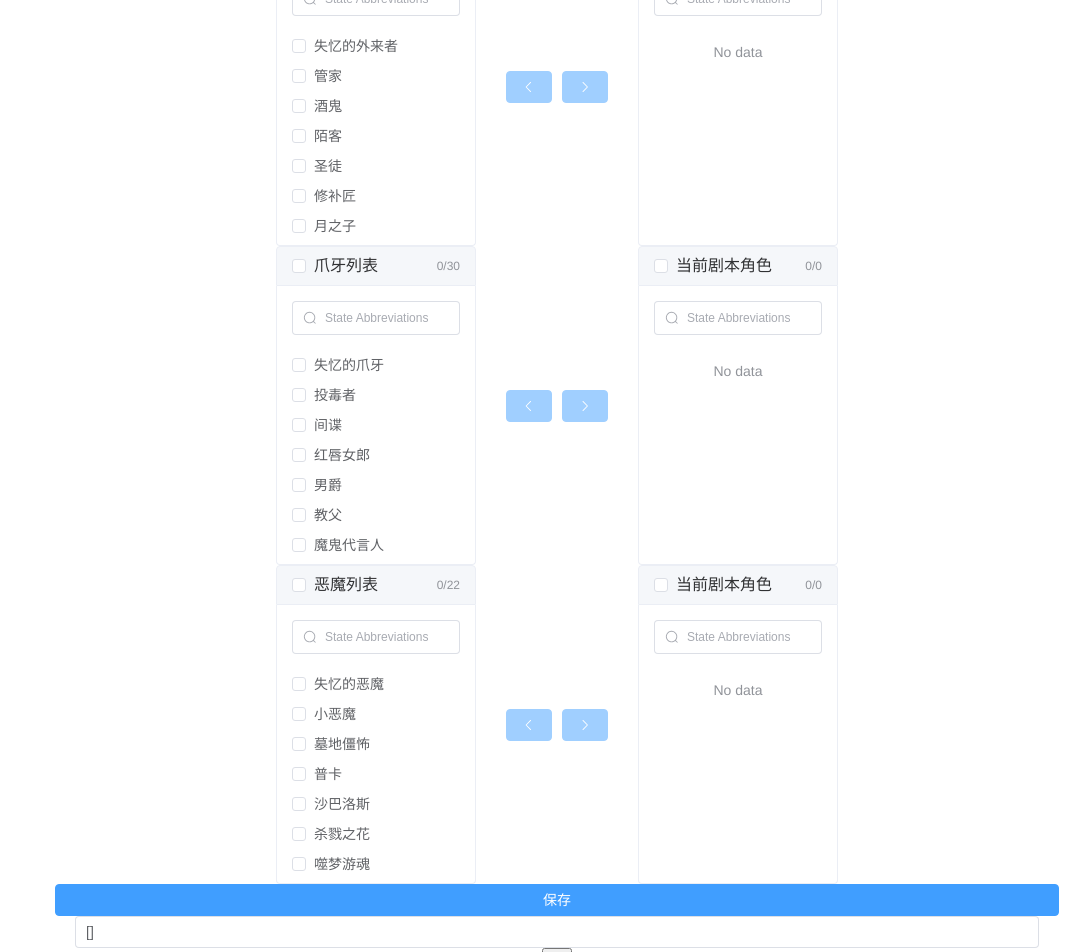
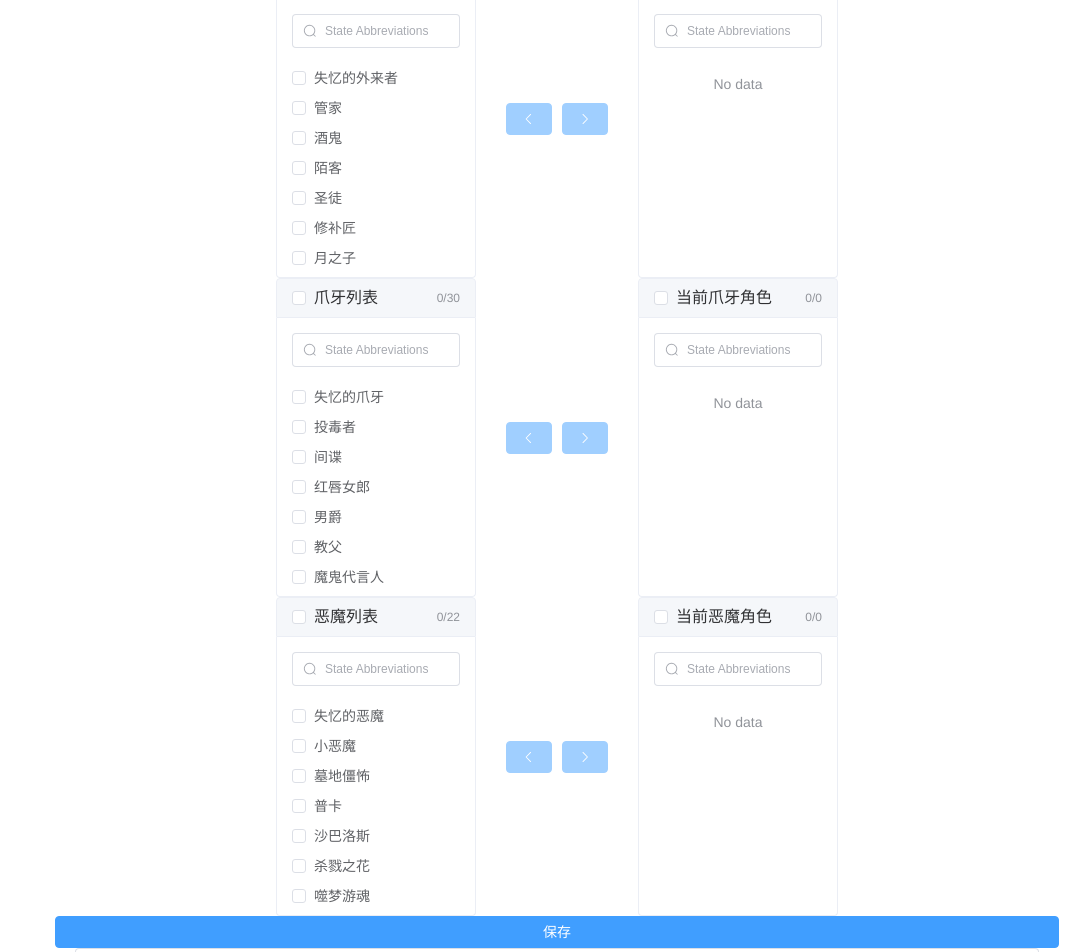
Before and after one commit to pjczz/json-blood-editor, a Vue app: page /#/new in a window 1280 px wide. Shown: the part 400-1352 px from the top of the page, without its empty margins (213-1280 px from the left). Built offline with nearby package versions, Linux system fonts and the light colour scheme; grey boxes are pictures that could not be loaded.

Commit message:
直接导出

```diff
--- a/src/layout/layout.vue
+++ b/src/layout/layout.vue
@@ -31,14 +31,24 @@
         <router-view />
         <el-footer>
           <!-- Target -->
-          <el-input id="foo" :value="JSON.stringify(store.bloodJSon)" />
-          <!-- Trigger -->
+          <el-input
+            id="foo"
+            :value="JSON.stringify(store.bloodJSon)"
+            @click="saveJSON()"
+          />
+          <el-button
+            :icon="Download"
+            :value="JSON.stringify(store.bloodJSon)"
+            @click="saveJSON()"
+          >导出</el-button>
+          <!-- Trigger
           <button class="cpbtn" data-clipboard-target="#foo">
             <img
               src="https://clipboardjs.com/assets/images/clippy.svg"
               alt="Copy to clipboard"
             />
           </button>
+          -->
         </el-footer>
       </el-container>
     </el-container>
@@ -47,13 +57,13 @@
 
 <script setup lang="ts">
 import { ref } from "vue";
+import { Download } from "@element-plus/icons-vue";
 import { useRoute, useRouter } from "vue-router";
 import { useBlood } from "../store/index.js";
 import Clipboard from "clipboard";
 const route = useRoute();
 const router = useRouter();
 
-new Clipboard(".cpbtn");
 let store = useBlood();
 let bloodJSon = ref<Object[]>([{}]);
 let result = ref("");
@@ -82,6 +92,36 @@ const handleOpen = (key: string, keyPath: string[]) => {
 const handleClose = (key: string, keyPath: string[]) => {
   console.log(key, keyPath);
 };
+const saveJSON = () => {
+  // 生成json文件
+  const filename = "听我说谢谢你.json";
+  const blob = new Blob([JSON.stringify(store.bloodJSon)], {
+    type: "text/json",
+  });
+  const e = document.createEvent("MouseEvents");
+  const a = document.createElement("a");
+  a.download = filename;
+  a.href = window.URL.createObjectURL(blob);
+  a.dataset.downloadurl = ["text/json", a.download, a.href].join(":");
+  e.initMouseEvent(
+    "click",
+    true,
+    false,
+    window,
+    0,
+    0,
+    0,
+    0,
+    0,
+    false,
+    false,
+    false,
+    false,
+    0,
+    null
+  );
+  a.dispatchEvent(e);
+};
 </script>
 
 <style lang="less" scoped>
--- a/src/views/Insert/insert.vue
+++ b/src/views/Insert/insert.vue
@@ -90,10 +90,6 @@ const goBack = () => {
 };
 const submitForm = () => {
   store.bloodJSon.push(bloodJSon.value)
-  console.log(store.bloodJSon);
-};
-const OnFormChange = () => {
-  console.log(store.bloodJSon);
 };
 </script>
 
--- a/src/views/New/NewMain.vue
+++ b/src/views/New/NewMain.vue
@@ -1,11 +1,12 @@
 <template>
+  <el-button type="primary" :icon="Remove" @click="clearBloodJSon()">清空缓存数据</el-button>
   <el-transfer
     v-model="Tfvalue"
     filterable
     :filter-method="filterMethod"
     filter-placeholder="State Abbreviations"
     :data="data[0]"
-    :titles="['镇民列表', '当前剧本角色']"
+    :titles="['镇民列表', '当前镇民角色']"
   />
   <el-transfer
     v-model="Osvalue"
@@ -13,7 +14,7 @@
     :filter-method="filterMethod"
     filter-placeholder="State Abbreviations"
     :data="data[1]"
-    :titles="['外来列表', '当前剧本角色']"
+    :titles="['外来列表', '当前外来角色']"
   />
   <el-transfer
     v-model="Mivalue"
@@ -21,7 +22,7 @@
     :filter-method="filterMethod"
     filter-placeholder="State Abbreviations"
     :data="data[2]"
-    :titles="['爪牙列表', '当前剧本角色']"
+    :titles="['爪牙列表', '当前爪牙角色']"
   />
   <el-transfer
     v-model="Dmvalue"
@@ -29,7 +30,7 @@
     :filter-method="filterMethod"
     filter-placeholder="State Abbreviations"
     :data="data[3]"
-    :titles="['恶魔列表', '当前剧本角色']"
+    :titles="['恶魔列表', '当前恶魔角色']"
   />
   <el-button type="primary" @click="submitForm()"> 保存 </el-button>
 </template>
@@ -38,6 +39,7 @@
 import { ref } from "vue";
 import { useRoute, useRouter } from "vue-router";
 import { useBlood } from "../../store/index.js";
+import {Remove} from "@element-plus/icons-vue";
 let store = useBlood();
 let route = useRoute();
 let router = useRouter();
@@ -118,19 +120,25 @@ const filterMethod = (query: string, item: any) => {
   return item.initial.includes(query);
 };
 const submitForm = () => {
-  console.log(data);
+  // 镇民
   Tfvalue.value.forEach((item, index) => {
     store.bloodJSon.push(data.value[4][item]);
   });
+  // 外来
   Osvalue.value.forEach((item, index) => {
     store.bloodJSon.push(data.value[5][item]);
   });
+  // 爪牙
   Mivalue.value.forEach((item, index) => {
     store.bloodJSon.push(data.value[6][item]);
   });
+  // 恶魔
   Dmvalue.value.forEach((item, index) => {
     store.bloodJSon.push(data.value[7][item]);
   });
-  console.log(store.bloodJSon);
 };
+// 清除之前的数据
+const clearBloodJSon=()=>{
+  store.bloodJSon= []
+}
 </script>
--- a/vue.config.js
+++ b/vue.config.js
@@ -1,4 +1,5 @@
 const { defineConfig } = require('@vue/cli-service')
 module.exports = defineConfig({
-  transpileDependencies: true
+  transpileDependencies: true,
+  publicPath: './',
 })
```
